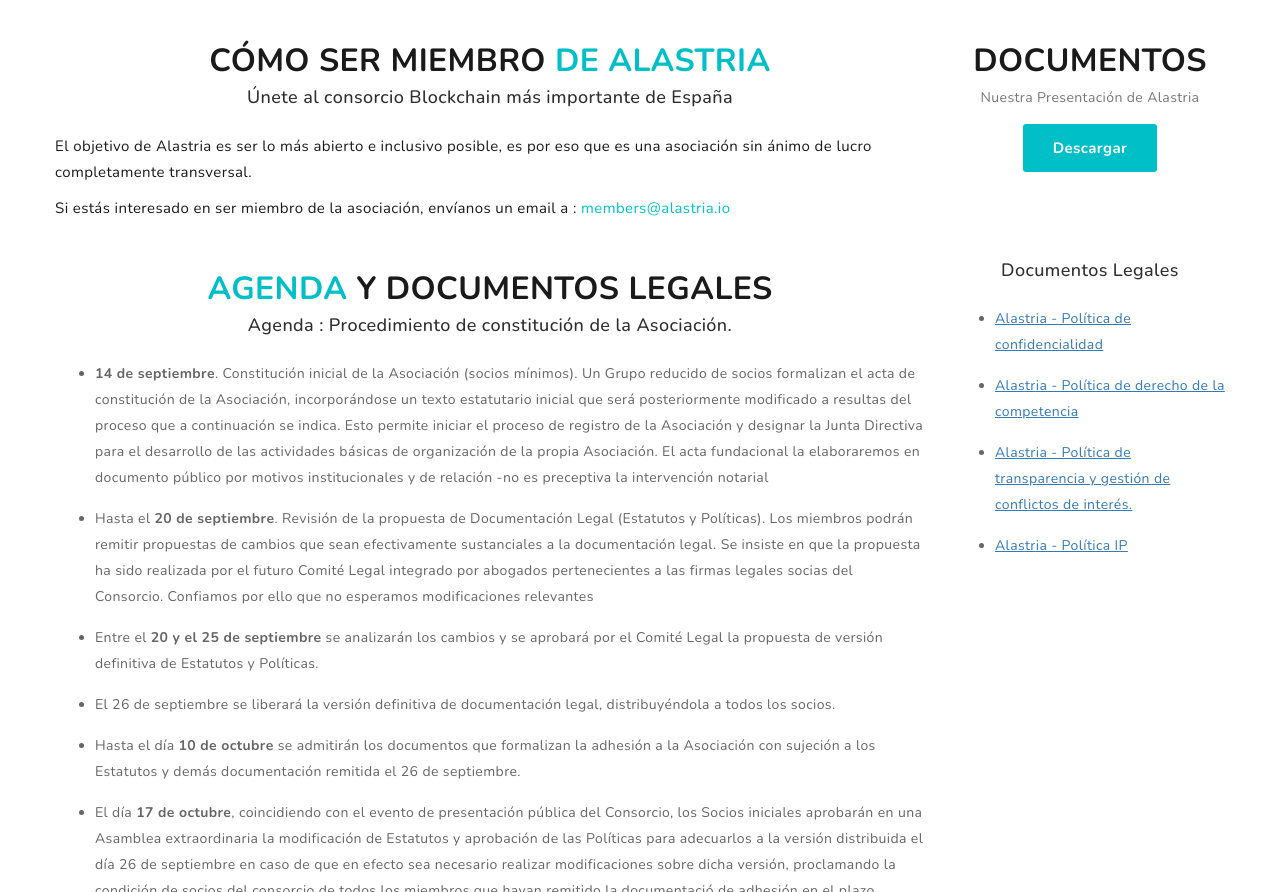
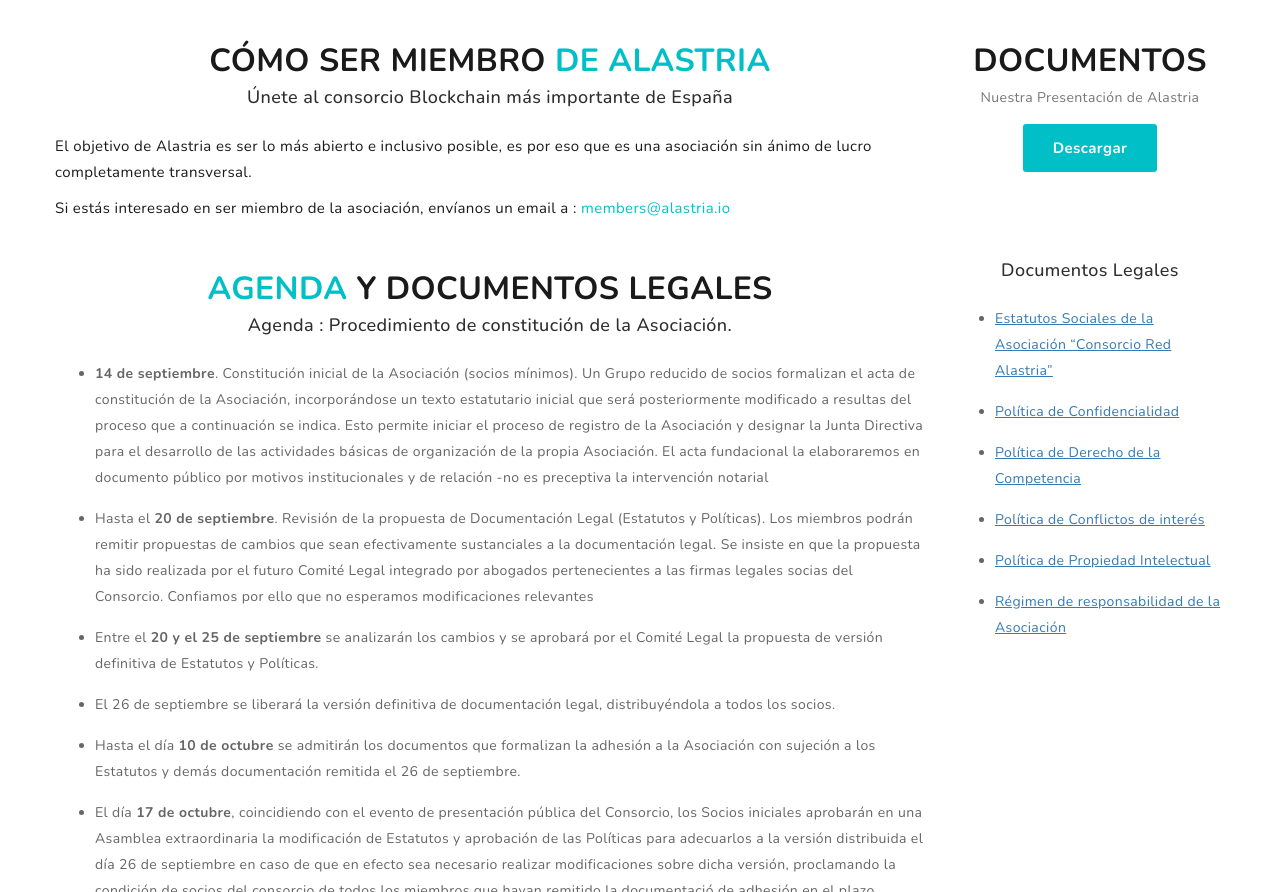
Before and after one commit to kidandcat/website, a plain HTML site: page members.html in a window 1280 px wide. Shown: the part 506-1398 px from the top of the page. Drawn offline with nearby package versions, Linux system fonts and the light colour scheme.

Commit message:
Docs legales actualizados

```diff
--- a/members.html
+++ b/members.html
@@ -121,10 +121,12 @@
 					<h4>Documentos Legales</h4>
 
 					<ul>
-						<li><a href="/assets/docs/confidencialidad.docx" target="_blank">Alastria - Política de confidencialidad</a>
-						<li><a href="/assets/docs/competencia.docx" target="_blank">Alastria - Política de derecho de la competencia</a>
-						<li><a href="/assets/docs/conflictosinteres.docx" target="_blank">Alastria - Política de transparencia y gestión de conflictos de interés.</a>
-						<li><a href="/assets/docs/politicaIP.docx" target="_blank">Alastria - Política IP</a>
+						<li><a href="/assets/docs/estatutos.docx" target="_blank">Estatutos Sociales de la Asociación “Consorcio Red Alastria”</a>
+						<li><a href="/assets/docs/confidencialidad.docx" target="_blank">Política de Confidencialidad</a>
+						<li><a href="/assets/docs/competencia.docx" target="_blank">Política de Derecho de la Competencia</a>
+						<li><a href="/assets/docs/conflictosinteres.docx" target="_blank">Política de Conflictos de interés</a>
+						<li><a href="/assets/docs/politicaIP.docx" target="_blank">Política de Propiedad Intelectual</a>
+						<li><a href="/assets/docs/responsabilidad.docx" target="_blank">Régimen de responsabilidad de la Asociación</a>
 					</ul>
 
 				</div><!-- Who we are -->
```
Also changed, not shown: 2 other files.
